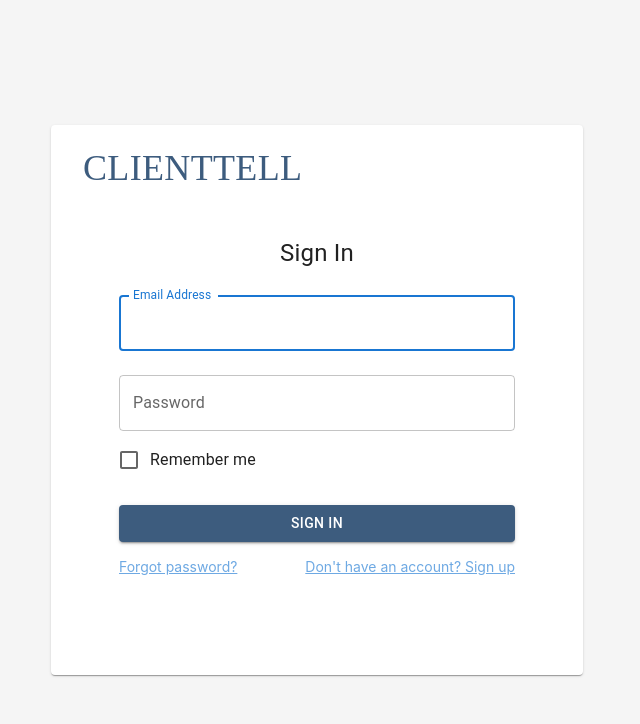
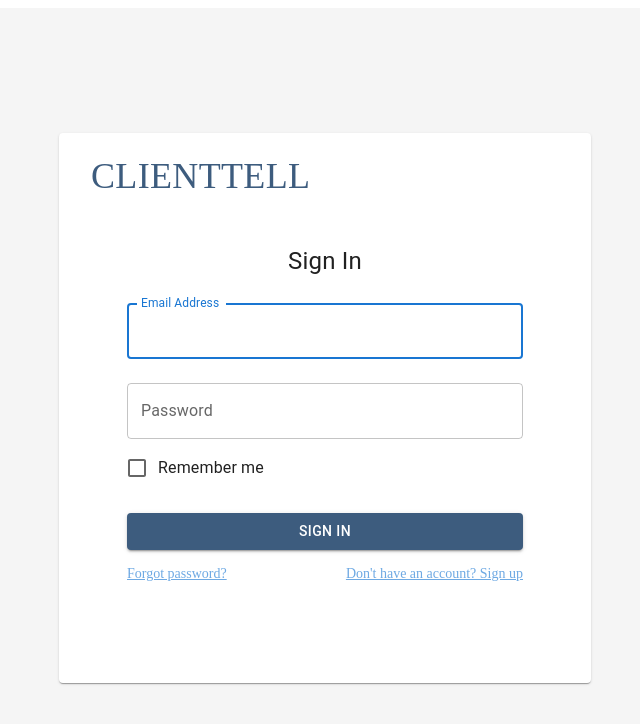
Before and after one commit to chauzer5/clienttell2, a Next.js app: page /signin in a window 1280 px wide. Shown: the top 724 px of the page, without its empty margins (323-963 px from the left). Built offline with nearby package versions, Linux system fonts and the light colour scheme; no server answers; a web font is replaced by a local one.

Commit message:
Fixed an issue with global css (by getting rid of global css)

```diff
--- a/app/globals.css
+++ /dev/null
@@ -1,8 +0,0 @@
-body {
-    margin: 0;
-    font-family: -apple-system, BlinkMacSystemFont, 'Segoe UI', 'Roboto', 'Oxygen',
-      'Ubuntu', 'Cantarell', 'Fira Sans', 'Droid Sans', 'Helvetica Neue',
-      sans-serif;
-    -webkit-font-smoothing: antialiased;
-    -moz-osx-font-smoothing: grayscale;
-}
--- a/app/layout.js
+++ b/app/layout.js
@@ -1,4 +1,3 @@
-import "./globals.css";
 import { AppWrapper } from "./context/app_state";
 
 export const metadata = {
```
